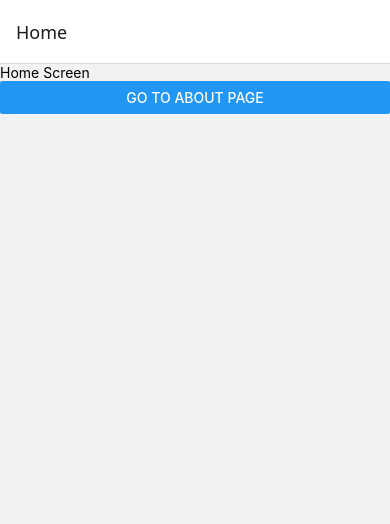
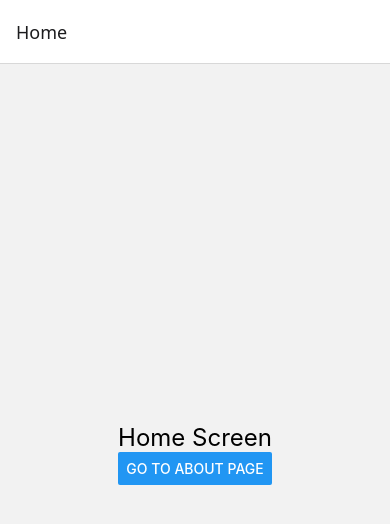
Before and after one commit to Rahul-7027/React_Native, a React Native app: screen /Home in a window 390 px wide. Shown: the top 524 px of the page. Built offline with nearby package versions, Linux system fonts and the light colour scheme.

Commit message:
Component divide

```diff
--- a/App.js
+++ b/App.js
@@ -10,37 +10,15 @@ import PressableEvent from './components/PressableEvent'
 import Status from './components/Status'
 import PlatFormDevice from './components/PlatFormDevice'
 import CustomModal from './components/CustomModal'
-import { NavigationContainer } from '@react-navigation/native'
-import { createStackNavigator } from '@react-navigation/stack'
+import StackNavigationUser from './components/StackNavigationUser'
 
-const Stack = createStackNavigator();
 
 const App = () => {
   return (
-    <NavigationContainer>
-      <Stack.Navigator>
-        <Stack.Screen name='Home' component={Home} />
-        <Stack.Screen name='About' component={About} />
-      </Stack.Navigator>
-    </NavigationContainer>
+    <StackNavigationUser />
   )
 }
 
-const Home=({navigation})=>{
-  return(
-    <View>
-      <Text>Home Screen</Text>
-      <Button title='Go to about Page' onPress={()=>{navigation.navigate("About")}}/>
-    </View>
-  )
-}
 
-const About=()=>{
-  return(
-    <View>
-      <Text>About Screen</Text>
-    </View>
-  )
-}
 
 export default App
--- /dev/null
+++ b/components/HomeStack.js
@@ -0,0 +1,23 @@
+import React from 'react'
+import { View, Text, Button } from 'react-native'
+
+const HomeStack = ({ navigation }) => {
+    return (
+        <View style={{ flex: 1, justifyContent: 'center', alignItems: 'center' }}>
+            <Text style={{ fontSize: 24 }}>Home Screen</Text>
+            <Button title='Go to about Page' onPress={() => navigation.navigate('About')} />
+        </View>
+    )
+}
+
+export const About = () => {
+    return (
+        <View style={{ flex: 1, justifyContent: 'center', alignItems: 'center' }}>
+            <Text style={{ fontSize: 24 }}>About Screen</Text>
+        </View>
+    )
+}
+
+
+
+export default HomeStack
--- /dev/null
+++ b/components/StackNavigationUser.js
@@ -0,0 +1,23 @@
+import React from 'react'
+import { NavigationContainer } from '@react-navigation/native';
+import { createStackNavigator } from '@react-navigation/stack';
+import HomeStack from './HomeStack';
+import About from "./HomeStack"
+
+
+
+const Stack = createStackNavigator();
+const StackNavigationUser = () => {
+
+    return (
+        <NavigationContainer>
+            <Stack.Navigator>
+                <Stack.Screen name='Home' component={HomeStack} />
+                <Stack.Screen name='About' component={About} />
+
+            </Stack.Navigator>
+        </NavigationContainer>
+    )
+}
+
+export default StackNavigationUser
```
